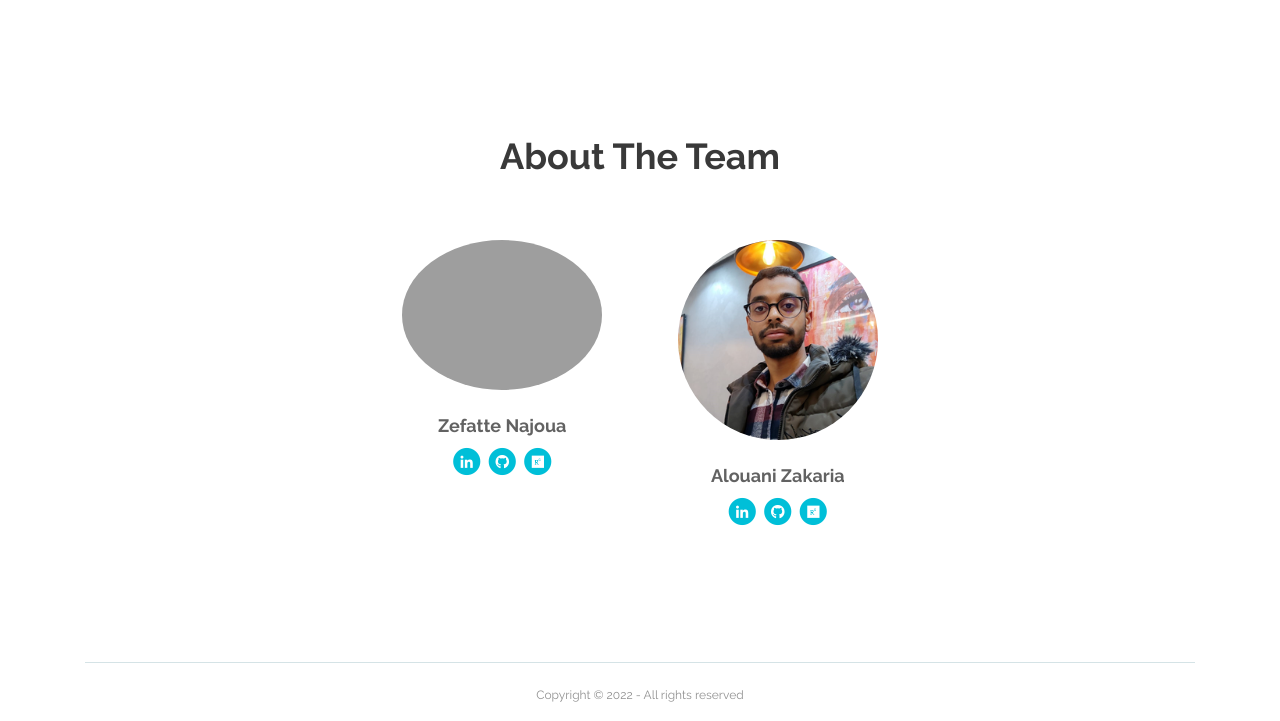
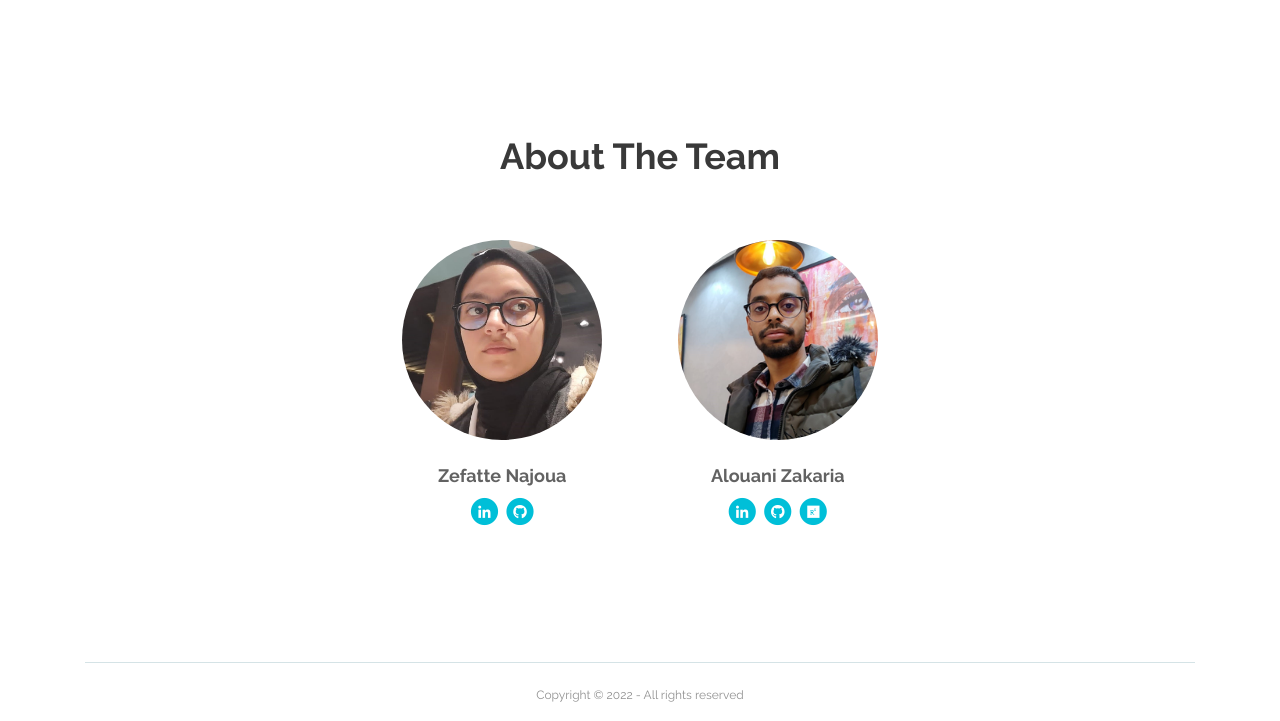
Before and after one commit to zakaria76al/TardyJobs-Solver, a Flask app: page / in a window 1280 px wide. Shown: the part 1328-2049 px from the top of the page. Run offline with Flask 2, Linux system fonts and the light colour scheme; some libraries are stand-ins or nearby versions; grey boxes are pictures that could not be loaded.

Commit message:
'firstcommit'

```diff
--- a/tardyjobs/templates/index.html
+++ b/tardyjobs/templates/index.html
@@ -171,29 +171,29 @@
                     <!-- Team Member -->
                     <div class="team-member">
                         <div class="image-wrapper">
-                            <img class="img-fluid" src="static/images/najoua.jpg" alt="alternative">
+                            <img class="img-fluid" src="static/images/najoua.jpeg" alt="alternative">
                         </div> <!-- end of image wrapper -->
                         <p class="p-large"><strong>Zefatte Najoua</strong></p>
 
                         <span class="social-icons">
                             <span class="fa-stack">
-                                <a href="#your-link" target="_blank">
+                                <a href="https://www.linkedin.com/in/najoua-z-4a56231b0/" target="_blank">
                                     <i class="fas fa-circle fa-stack-2x linkedin"></i>
                                     <i class="fab fa-linkedin-in fa-stack-1x"></i>
                                 </a>
                             </span>
                             <span class="fa-stack">
-                                <a href="#" target="_blank">
+                                <a href="https://github.com/najoua-zeffate" target="_blank">
                                     <i class="fas fa-circle fa-stack-2x github"></i>
                                     <i class="fab fa-github fa-stack-1x"></i>
                                 </a>
                             </span>
-                            <span class="fa-stack">
+                            <!--span class="fa-stack">
                                 <a href="#your-link" target="_blank">
                                     <i class="fas fa-circle fa-stack-2x researchgate"></i>
                                     <i class="fab fa-researchgate fa-stack-1x"></i>
                                 </a>
-                            </span>
+                            </span-->
                         </span--> <!-- end of social-icons -->
                     </div> <!-- end of team-member -->
                     <!-- end of team member -->
--- a/tardyjobs/templates/results.html
+++ b/tardyjobs/templates/results.html
@@ -138,7 +138,7 @@
                     <!-- Team Member -->
                     <div class="team-member">
                         <div class="image-wrapper">
-                            <img class="img-fluid" src="static/images/najoua.jpg" alt="alternative">
+                            <img class="img-fluid" src="static/images/najoua.jpeg" alt="alternative">
                         </div> <!-- end of image wrapper -->
                         <p class="p-large"><strong>Zefatte Najoua</strong></p>
 
--- a/tardyjobs/templates/solver.html
+++ b/tardyjobs/templates/solver.html
@@ -189,7 +189,7 @@
                     <!-- Team Member -->
                     <div class="team-member">
                         <div class="image-wrapper">
-                            <img class="img-fluid" src="static/images/najoua.jpg" alt="alternative">
+                            <img class="img-fluid" src="static/images/najoua.jpeg" alt="alternative">
                         </div> <!-- end of image wrapper -->
                         <p class="p-large"><strong>Zefatte Najoua</strong></p>
 
```
Also changed, not shown: tardyjobs/static/images/najoua.jpeg (added).
